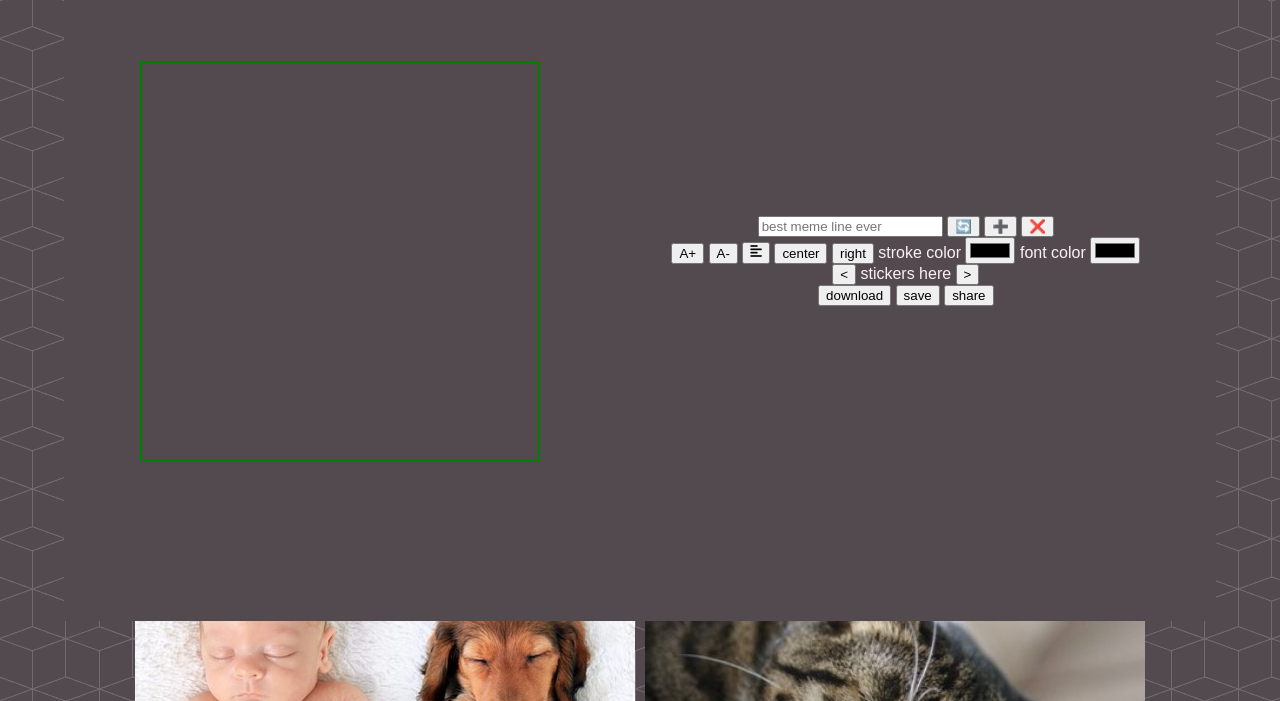
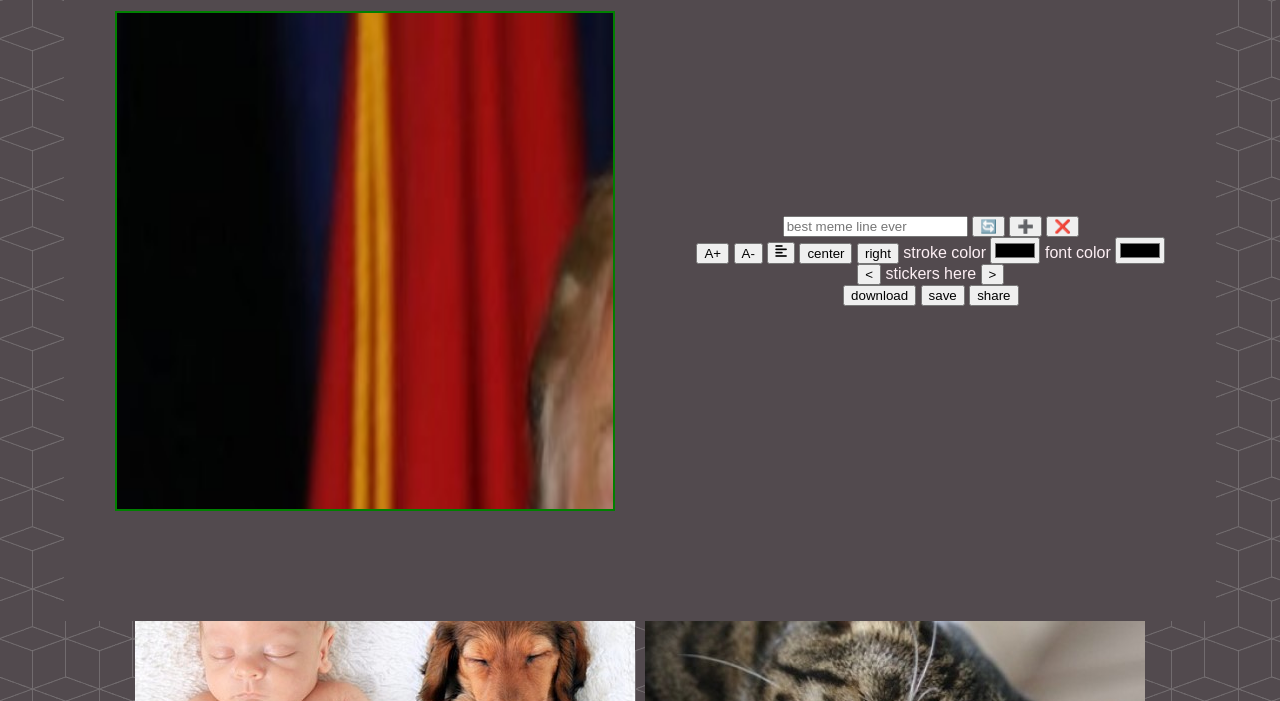
Before and after one commit to Zrizony/MemeGen, a plain HTML site: page index.html in a window 1280 px wide. Both pictures are taken after a click on the picture 385 px from the left and 345 px from the top of the page. Shown: the part 99-800 px from the top of the page. Drawn offline with Linux system fonts and the light colour scheme.

Commit message:
rendering img to canvas

```diff
--- a/css/components/modal.css
+++ b/css/components/modal.css
@@ -24,7 +24,7 @@
 }
 
 .meme-canvas {
-  width: 400px;
-  height: 400px;
+  width: 500px;
+  height: 500px;
   border: 2px solid green;
 }
--- a/js/gallery.controller.js
+++ b/js/gallery.controller.js
@@ -15,7 +15,11 @@ function renderGallery() {
 }
 
 function onImgSelect(imgId) {
+  console.log(imgId)
   const img = getImgById(imgId)
+  // const elImg = document.querySelector('.img' + img.id)
+  createMeme(imgId)
+  renderMeme()
 
   const elModal = document.querySelector('.modal')
   elModal.classList.add('open')
--- a/js/meme.controller.js
+++ b/js/meme.controller.js
@@ -1,8 +1,21 @@
 'use strict'
+
+var gElCanvas
+var gCtx
 
 function onToggleModal() {
   const modal = document.querySelector('.modal')
   modal.classList.toggle('open')
 }
 
-function renderMeme() {}
+function renderMeme() {
+  gElCanvas = document.getElementById('viewport')
+  gCtx = canvas.getContext('2d')
+
+  const meme = getMeme()
+  console.log('meme:', meme)
+
+  const elMeme = document.querySelector(`.img${meme.selectedImgId}`)
+  console.log('elMeme', elMeme)
+  gCtx.drawImage(elMeme, 0, 0, elMeme.width, elMeme.height)
+}
--- a/js/services/meme.service.js
+++ b/js/services/meme.service.js
@@ -1,15 +1,9 @@
 'use strict'
 
-var gElCanvas
-var gCtx
 var gMeme
 
-gElCanvas = document.getElementById('canvas')
-gCtx = canvas.getContext('2d')
-
 function createMeme(selectedImgId) {
-  gMeme = [
-    {
+  gMeme = {
     selectedImgId,
     selectedLineIdx: 0,
     lines: [
@@ -21,11 +15,9 @@ function createMeme(selectedImgId) {
         isDrag: false,
       },
     ],
-    },
-  ]
+  }
 }
 
 function getMeme() {
-  console.log(gMeme)
   return gMeme
 }
```
Lines whose indentation alone changed are shown as unchanged.
